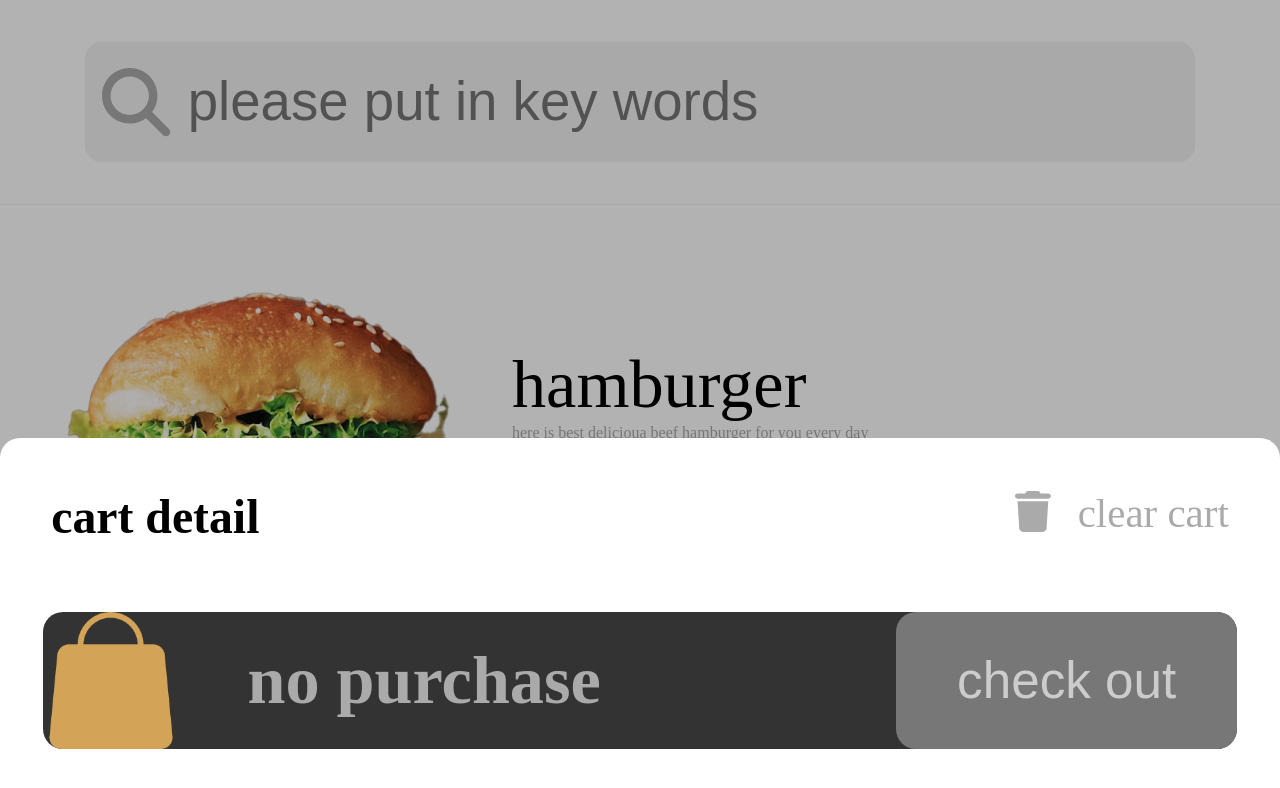
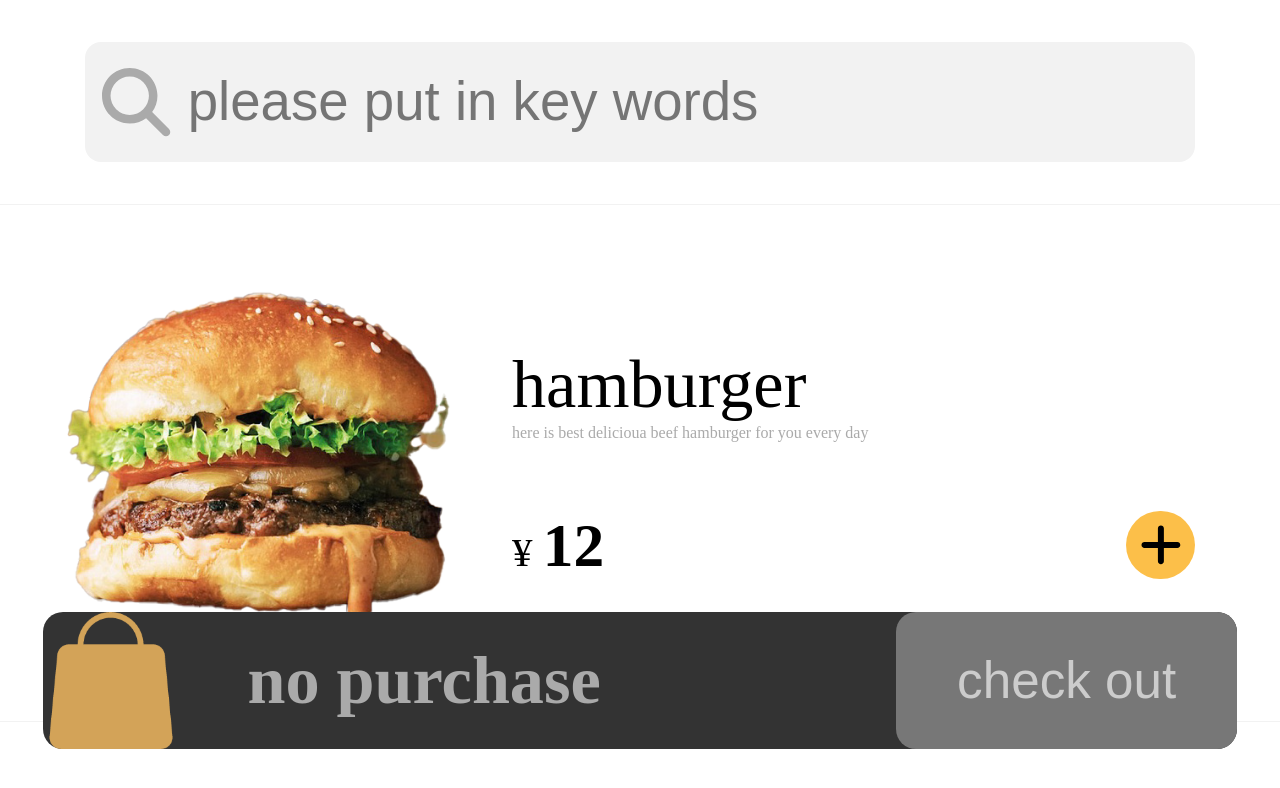
Before and after one commit to wwldavid/buy_hamburger_home, a React (Create React App) app: page / in a window 1280 px wide. Shown: the top 788 px of the page. Built offline with nearby package versions, Linux system fonts and the light colour scheme.

Commit message:
completed effect of show or hide cartdetails

```diff
--- a/src/components/Cart/Cart.js
+++ b/src/components/Cart/Cart.js
@@ -1,4 +1,4 @@
-import React, { useContext } from "react";
+import React, { useContext, useState } from "react";
 import classes from "./Cart.module.css";
 import iconImg from "../../asset/bag.png";
 import CartContext from "../../store/cart-context";
@@ -7,9 +7,15 @@ import CartDetails from "./CartDetails/CartDetails";
 const Cart = () => {
   const ctx = useContext(CartContext);
 
+  const [showDetails, setShowDetails] = useState(false);
+  const toggle = () => {
+    if (ctx.totalAmount === 0) return;
+    setShowDetails((prevState) => !prevState);
+  };
+
   return (
-    <div className={classes.Cart}>
-      <CartDetails />
+    <div className={classes.Cart} onClick={toggle}>
+      {showDetails && <CartDetails />}
       <div className={classes.Icon}>
         <img src={iconImg} />
         {ctx.totalAmount === 0 ? null : (
--- a/src/components/Cart/CartDetails/CartDetails.js
+++ b/src/components/Cart/CartDetails/CartDetails.js
@@ -11,7 +11,7 @@ const CartDetails = () => {
 
   return (
     <Backdrop>
-      <div className={classes.CartDetails}>
+      <div className={classes.CartDetails} onClick={(e) => e.stopPropagation()}>
         <header className={classes.Header}>
           <h2 className={classes.Title}>cart detail</h2>
           <div className={classes.Clear}>
```
